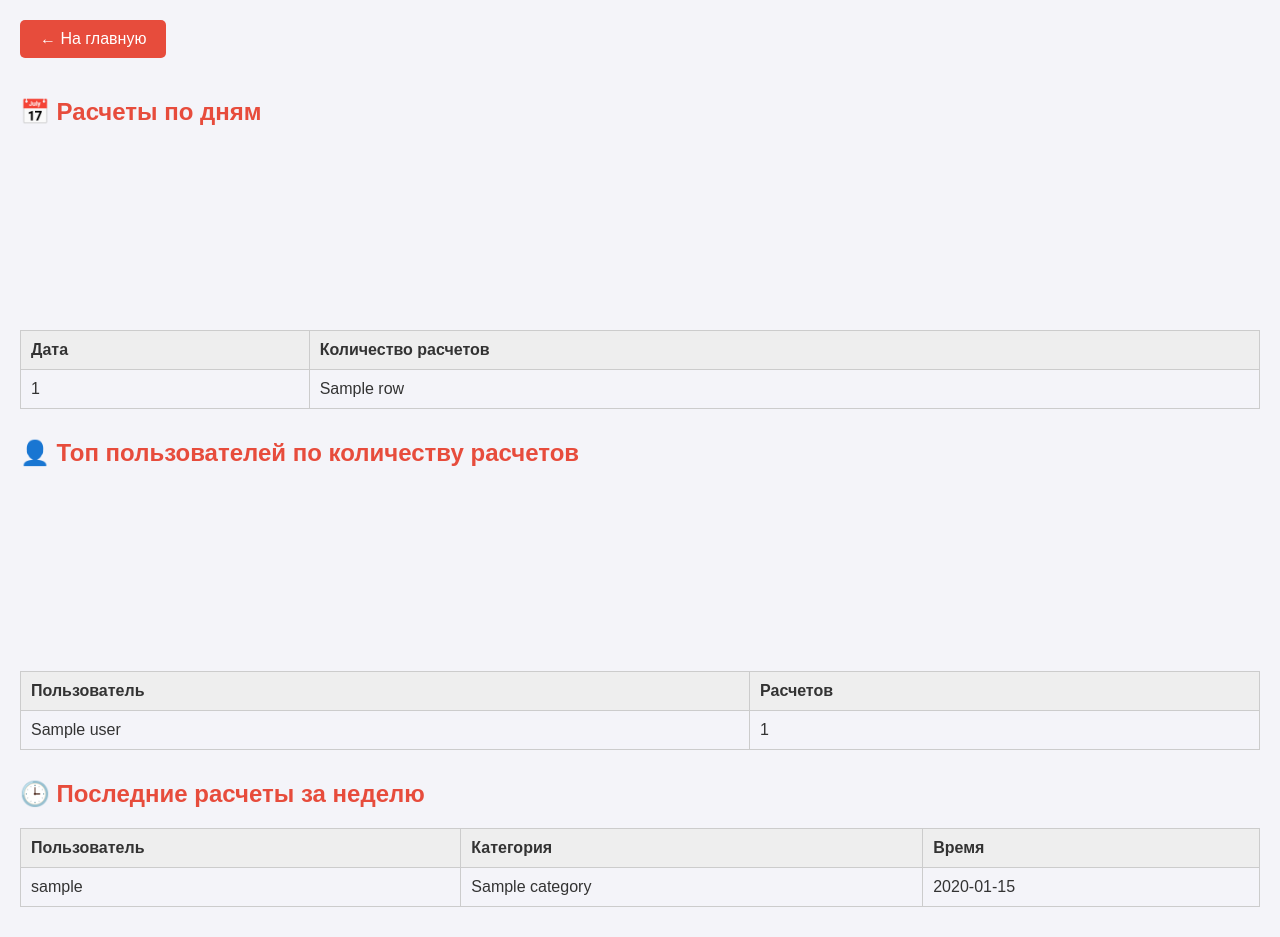
After one commit to chinatogether/delivery-calculator, a Flask app: template templates/dashboard.html in a window 1280 px wide. The commit adds this page. Run offline with Flask 3, Linux system fonts and the light colour scheme; the template is opened without the code that fills it: most values are stand-ins (such as "Sample title", 1, 10 or a date in 2020); a map, chart or similar area stays blank; some libraries are stand-ins or nearby versions.

Commit message:
Обновление основной страницы

```diff
--- a/app.py
+++ b/app.py
@@ -1,20 +1,18 @@
-from flask import Flask, request, redirect, send_from_directory, render_template_string
+from flask import Flask, request, redirect, send_from_directory, render_template_string, render_template
 import os
 from datetime import datetime
-import pandas as pd
 import psycopg2
-import time
 
-app = Flask(__name__)
+app = Flask(__name__, template_folder='templates')
 
 # Папка для хранения файлов
 UPLOAD_FOLDER = "/home/chinatogether/xlsx-files"
 app.config['UPLOAD_FOLDER'] = UPLOAD_FOLDER
 
-# Файл для хранения информации о последней загрузке
+# Файл для информации о последней загрузке
 LAST_FILE_INFO = "/home/chinatogether/xlsx-files/last_file_info.txt"
 
-# Стили для страницы
+# Стили для страницы (используется только в index)
 PAGE_STYLE = '''
 <style>
     body {
@@ -25,20 +23,24 @@ PAGE_STYLE = '''
     h1 {
         color: #333;
     }
-    p {
-        color: #555;
-    }
     a.button {
         display: inline-block;
         padding: 10px 20px;
-        margin: 10px 0;
-        background-color: red; /* Кнопки красного цвета */
+        margin-top: 10px;
+        background-color: red;
         color: white;
         text-decoration: none;
         border-radius: 5px;
     }
     a.button:hover {
         background-color: darkred;
+    }
+    .file-info {
+        margin-top: 20px;
+        background: #fff;
+        padding: 15px;
+        border-radius: 6px;
+        box-shadow: 0 2px 6px rgba(0,0,0,0.1);
     }
     form {
         margin-top: 20px;
@@ -64,49 +66,31 @@ def connect_to_db():
         user="chinatogether",
         password="O99ri1@",
         host="localhost",
-        port="5432",
-        connect_timeout=10  # Увеличиваем таймаут подключения
+        port="5432"
     )
 
-# Очистка таблиц перед загрузкой данных
+# Очистка таблиц перед загрузкой
 def clear_table():
     conn = connect_to_db()
     cursor = conn.cursor()
     try:
-        print("Очищаем таблицу weight...")
         cursor.execute("TRUNCATE TABLE delivery_test.weight;")
-        print("Очищаем таблицу density...")
         cursor.execute("TRUNCATE TABLE delivery_test.density;")
         conn.commit()
         print("Таблицы успешно очищены.")
     except Exception as e:
-        conn.rollback()  # Откатываем изменения в случае ошибки
+        conn.rollback()
         print(f"Ошибка при очистке таблиц: {str(e)}")
-        return f"Ошибка при очистке таблиц: {str(e)}", 500
     finally:
         cursor.close()
         conn.close()
 
-# Загрузка данных из файла в базу данных
+# Загрузка данных в БД
 def load_data_to_db(file_path):
     try:
-        start_time = time.time()
-        print("Чтение данных из файла...")
         weight_data = pd.read_excel(file_path, sheet_name="weight", header=0)
         density_data = pd.read_excel(file_path, sheet_name="density", header=0)
 
-        # Замена NaN на None
-        weight_data = weight_data.where(pd.notnull(weight_data), None)
-        density_data = density_data.where(pd.notnull(density_data), None)
-        print(f"Файл успешно прочитан за {time.time() - start_time:.2f} секунд.")
-
-        # Отладка: Вывод названий столбцов
-        print("Названия столбцов в листе 'weight':")
-        print(weight_data.columns)
-        print("Названия столбцов в листе 'density':")
-        print(density_data.columns)
-
-        # Проверка наличия необходимых столбцов
         required_columns_weight = [
             'Минимальный вес', 'Максимальный вес', 'Коэфициент мешок', 'Мешок',
             'Стоимость упаковки мешок', 'Стоимость разгрузки мешок', 'Коэфициент уголок',
@@ -119,120 +103,53 @@ def load_data_to_db(file_path):
             'Плотность', 'Быстрое авто ($/kg)', 'Обычное авто($/kg)'
         ]
 
-        missing_columns_weight = [col for col in required_columns_weight if col not in weight_data.columns]
-        if missing_columns_weight:
-            print(f"Ошибка: в листе 'weight' отсутствуют следующие столбцы: {missing_columns_weight}")
-            return f"Ошибка: в листе 'weight' отсутствуют следующие столбцы: {missing_columns_weight}", 400
+        missing_weight = [col for col in required_columns_weight if col not in weight_data.columns]
+        missing_density = [col for col in required_columns_density if col not in density_data.columns]
 
-        missing_columns_density = [col for col in required_columns_density if col not in density_data.columns]
-        if missing_columns_density:
-            print(f"Ошибка: в листе 'density' отсутствуют следующие столбцы: {missing_columns_density}")
-            return f"Ошибка: в листе 'density' отсутствуют следующие столбцы: {missing_columns_density}", 400
+        if missing_weight or missing_density:
+            raise ValueError(f"Недостающие столбцы: {missing_weight + missing_density}")
 
-        # Отладка: Вывод содержимого DataFrame
-        print("Первые 5 строк из листа 'weight':")
-        print(weight_data.head())
-        print("Первые 5 строк из листа 'density':")
-        print(density_data.head())
-
-    except Exception as e:
-        print(f"Ошибка при чтении файла: {str(e)}")
-        return f"Ошибка при чтении файла: {str(e)}", 400
-
-    try:
         conn = connect_to_db()
         cursor = conn.cursor()
 
-        # Проверка подключения к базе данных
-        cursor.execute("SELECT 1;")
-        result = cursor.fetchone()
-        print(f"Тестовое подключение к базе данных: {result}")
-
-        # Преобразование данных в Python-типы
-        def convert_to_python_types(row):
-            return tuple(float(value) if isinstance(value, (float, int)) else value for value in row)
-
-        # Пакетная вставка данных в таблицу weight
-        start_time = time.time()
-        print("Начало загрузки данных в таблицу weight...")
-        weight_data_tuples = [
-            (
-                row['Минимальный вес'],
-                row['Максимальный вес'],
-                row['Коэфициент мешок'],
-                row['Мешок'],
-                row['Стоимость упаковки мешок'],
-                row['Стоимость разгрузки мешок'],
-                row['Коэфициент уголок'],
-                row['Картонные уголки'],
-                row['Стоимость упаковки уголок'],
-                row['Стоимость разгрузки уголок'],
-                row['Коэфициент каркас'],
-                row['Деревянный каркас'],
-                row['Стоимость упаковки каркас'],
-                row['Стоимость разгрузки каркас']
-            )
+        weight_rows = [
+            tuple(row[col] for col in required_columns_weight)
             for _, row in weight_data.iterrows()
         ]
-        weight_data_tuples = [convert_to_python_types(row) for row in weight_data_tuples]
-        print(f"Подготовлено {len(weight_data_tuples)} строк для вставки в таблицу weight.")
-        print("Пример подготовленных данных для таблицы weight:")
-        for row in weight_data_tuples[:5]:  # Выводим первые 5 строк для проверки
-            print(row)
-
         cursor.executemany("""
             INSERT INTO delivery_test.weight (
-                min_weight, max_weight, coefficient_bag, bag, bag_packing_cost, bag_unloading_cost,
-                coefficient_corner, cardboard_corners, corner_packing_cost, corner_unloading_cost,
-                coefficient_frame, wooden_frame, frame_packing_cost, frame_unloading_cost
-            )
-            VALUES (%s, %s, %s, %s, %s, %s, %s, %s, %s, %s, %s, %s, %s, %s)
-        """, weight_data_tuples)
-        print(f"Данные успешно загружены в таблицу weight за {time.time() - start_time:.2f} секунд.")
+                min_weight, max_weight, coefficient_bag, bag,
+                bag_packing_cost, bag_unloading_cost,
+                coefficient_corner, cardboard_corners,
+                corner_packing_cost, corner_unloading_cost,
+                coefficient_frame, wooden_frame,
+                frame_packing_cost, frame_unloading_cost
+            ) VALUES (%s, %s, %s, %s, %s, %s, %s, %s, %s, %s, %s, %s, %s, %s)
+        """, weight_rows)
 
-        # Пакетная вставка данных в таблицу density
-        start_time = time.time()
-        print("Начало загрузки данных в таблицу density...")
-        density_data_tuples = [
-            (
-                row['Категория'],
-                row['Минимальная плотность'],
-                row['Максимальная плотность'],
-                row['Плотность'],
-                row['Быстрое авто ($/kg)'],
-                row['Обычное авто($/kg)']
-            )
+        density_rows = [
+            tuple(row[col] for col in required_columns_density)
             for _, row in density_data.iterrows()
         ]
-        density_data_tuples = [convert_to_python_types(row) for row in density_data_tuples]
-        print(f"Подготовлено {len(density_data_tuples)} строк для вставки в таблицу density.")
-        print("Пример подготовленных данных для таблицы density:")
-        for row in density_data_tuples[:5]:  # Выводим первые 5 строк для проверки
-            print(row)
-
         cursor.executemany("""
             INSERT INTO delivery_test.density (
-                category, min_density, max_density, density_range,
-                fast_delivery_cost, regular_delivery_cost
-            )
-            VALUES (%s, %s, %s, %s, %s, %s)
-        """, density_data_tuples)
-        print(f"Данные успешно загружены в таблицу density за {time.time() - start_time:.2f} секунд.")
+                category, min_density, max_density,
+                density_range, fast_delivery_cost, regular_delivery_cost
+            ) VALUES (%s, %s, %s, %s, %s, %s)
+        """, density_rows)
 
         conn.commit()
         cursor.close()
         conn.close()
-        return "Данные успешно загружены в базу данных!"
-
+        return "Данные успешно загружены!"
     except Exception as e:
-        conn.rollback()  # Откатываем изменения в случае ошибки
-        print(f"Ошибка при загрузке данных в базу данных: {str(e)}")
-        return f"Ошибка при загрузке данных в базу данных: {str(e)}", 500
+        conn.rollback()
+        print(f"Ошибка при загрузке данных: {str(e)}")
+        return f"Ошибка при загрузке данных: {str(e)}"
 
 # Главная страница
 @app.route('/')
 def index():
-    # Чтение информации о последнем файле
     if os.path.exists(LAST_FILE_INFO):
         with open(LAST_FILE_INFO, 'r') as f:
             last_file_info = f.read()
@@ -242,10 +159,7 @@ def index():
     return render_template_string('''
         <!DOCTYPE html>
         <html>
-        <head>
-            <title>Главная страница</title>
-            ''' + PAGE_STYLE + '''
-        </head>
+        <head><title>Главная</title>''' + PAGE_STYLE + '''</head>
         <body>
             <h1>Главная страница</h1>
             <p><strong>Последний загруженный файл:</strong> {{ last_file_info }}</p>
@@ -256,12 +170,11 @@ def index():
             <br>
             <a href="/download" class="button">Скачать последний файл</a>
             <br><br>
-            <a href="/" class="button">На главную</a>
-        </body>
-        </html>
+            <a href="/dashboard" class="button">📊 Перейти к дашборду</a>
+        </body></html>
     ''', last_file_info=last_file_info)
 
-# Маршрут для загрузки файла
+# Маршрут загрузки файла
 @app.route('/upload', methods=['POST'])
 def upload_file():
     if 'file' not in request.files:
@@ -270,64 +183,164 @@ def upload_file():
     if file.filename == '':
         return "Ошибка: имя файла пустое", 400
 
-    # Сохраняем файл под фиксированным именем
     fixed_filename = "delivery_parameter.xlsx"
     file.save(os.path.join(app.config['UPLOAD_FOLDER'], fixed_filename))
 
-    # Записываем информацию о последнем файле
     timestamp = datetime.now().strftime("%Y-%m-%d %H:%M:%S")
-    original_filename = file.filename
+    original_name = file.filename
     with open(LAST_FILE_INFO, 'w') as f:
-        f.write(f"{original_filename} (загружен {timestamp})")
+        f.write(f"{original_name} (загружен {timestamp})")
 
-    # Очищаем таблицы перед загрузкой данных
     clear_table()
-
-    # Загружаем данные в базу данных
-    file_path = os.path.join(app.config['UPLOAD_FOLDER'], fixed_filename)
-    result = load_data_to_db(file_path)
+    result = load_data_to_db(os.path.join(app.config['UPLOAD_FOLDER'], fixed_filename))
 
     return f'''
-        <!DOCTYPE html>
-        <html>
-        <head>
-            <title>Файл загружен</title>
-            ''' + PAGE_STYLE + '''
-        </head>
-        <body>
+        <html><head><title>Файл загружен</title></head>
+        <body style="font-family: Arial; padding: 20px;">
             <h1>Файл успешно загружен!</h1>
-            <p>Файл '{original_filename}' сохранён как 'delivery_parameter.xlsx'.</p>
+            <p>Файл "{original_name}" сохранён как "{fixed_filename}".</p>
             <p>{result}</p>
             <a href="/" class="button">На главную</a>
-        </body>
-        </html>
+        </body></html>
     '''
 
-# Маршрут для скачивания файла
-@app.route('/download', methods=['GET'])
+# Маршрут скачивания файла
+@app.route('/download')
 def download_file():
-    # Фиксированное имя файла
     fixed_filename = "delivery_parameter.xlsx"
-
-    # Проверяем, существует ли файл
-    file_path = os.path.join(app.config['UPLOAD_FOLDER'], fixed_filename)
-    if not os.path.exists(file_path):
-        return '''
-            <!DOCTYPE html>
-            <html>
-            <head>
-                <title>Ошибка</title>
-                ''' + PAGE_STYLE + '''
-            </head>
-            <body>
+    path = os.path.join(app.config['UPLOAD_FOLDER'], fixed_filename)
+    if not os.path.exists(path):
+        return f'''
+            <html><head><title>Ошибка</title></head>
+            <body style="font-family: Arial; padding: 20px;">
                 <h1>Ошибка</h1>
                 <p>Файл не найден.</p>
                 <a href="/" class="button">На главную</a>
-            </body>
-            </html>
+            </body></html>
         ''', 404
+    return send_from_directory(app.config['UPLOAD_FOLDER'], fixed_filename, as_attachment=True)
 
-    return send_from_directory(app.config['UPLOAD_FOLDER'], fixed_filename, as_attachment=True)
+# Получение данных из таблицы weight
+def get_weight_data():
+    conn = connect_to_db()
+    cursor = conn.cursor()
+    try:
+        cursor.execute("SELECT * FROM delivery_test.weight ORDER BY id ASC LIMIT 100")
+        columns = [desc[0] for desc in cursor.description]
+        rows = cursor.fetchall()
+        return {"columns": columns, "rows": rows}
+    finally:
+        cursor.close()
+        conn.close()
+
+# Получение данных из таблицы density
+def get_density_data():
+    conn = connect_to_db()
+    cursor = conn.cursor()
+    try:
+        cursor.execute("SELECT * FROM delivery_test.density ORDER BY id ASC LIMIT 100")
+        columns = [desc[0] for desc in cursor.description]
+        rows = cursor.fetchall()
+        return {"columns": columns, "rows": rows}
+    finally:
+        cursor.close()
+        conn.close()
+
+# Получение аналитики по расчетам
+def get_analytics_data():
+    conn = connect_to_db()
+    cursor = conn.cursor()
+    try:
+        cursor.execute("SELECT COUNT(*) FROM delivery_test.user_calculation")
+        total_calculations = cursor.fetchone()[0]
+
+        cursor.execute("SELECT COUNT(*) FROM delivery_test.user_calculation WHERE created_at >= CURRENT_DATE")
+        today_calculations = cursor.fetchone()[0]
+
+        cursor.execute("SELECT AVG(total_weight) FROM delivery_test.user_calculation")
+        avg_weight = cursor.fetchone()[0] or 0
+
+        cursor.execute("""
+            SELECT category, COUNT(*) as count
+            FROM delivery_test.user_calculation
+            GROUP BY category
+            ORDER BY count DESC
+            LIMIT 1
+        """)
+        popular_category_data = cursor.fetchone()
+        popular_category = popular_category_data[0] if popular_category_data else "Нет данных"
+
+        cursor.execute("""
+            SELECT COUNT(DISTINCT telegram_user_id)
+            FROM delivery_test.user_calculation
+            WHERE created_at >= CURRENT_DATE - INTERVAL '7 days'
+        """)
+        active_users = cursor.fetchone()[0]
+
+        return {
+            'total_calculations': total_calculations,
+            'today_calculations': today_calculations,
+            'avg_weight': float(avg_weight),
+            'popular_category': popular_category,
+            'active_users': active_users
+        }
+    except Exception as e:
+        print(f"Ошибка при получении статистики: {str(e)}")
+        return None
+    finally:
+        cursor.close()
+        conn.close()
+
+# Дашборд с данными из weight и density + графики
+@app.route('/dashboard')
+def dashboard():
+    conn = connect_to_db()
+    cursor = conn.cursor()
+
+    try:
+        # Расчеты по дням
+        cursor.execute("""
+            SELECT DATE(created_at) AS date, COUNT(*) AS count
+            FROM delivery_test.user_calculation
+            GROUP BY DATE(created_at)
+            ORDER BY date DESC
+            LIMIT 30
+        """)
+        calculations_by_day = cursor.fetchall()
+
+        # Топ пользователей по количеству расчетов
+        cursor.execute("""
+            SELECT u.username, COUNT(c.id) AS calculation_count
+            FROM delivery_test.telegram_users u
+            JOIN delivery_test.user_calculation c ON u.id = c.telegram_user_id
+            GROUP BY u.username
+            ORDER BY calculation_count DESC
+            LIMIT 5
+        """)
+        calculations_per_user = cursor.fetchall()
+
+        # Последние расчеты за неделю
+        cursor.execute("""
+            SELECT u.username, c.category, c.created_at
+            FROM delivery_test.user_calculation c
+            LEFT JOIN delivery_test.telegram_users u ON c.telegram_user_id = u.id
+            WHERE c.created_at >= CURRENT_DATE - INTERVAL '7 days'
+            ORDER BY c.created_at DESC
+            LIMIT 50
+        """)
+        recent_calculations = cursor.fetchall()
+
+    except Exception as e:
+        print(f"Ошибка при загрузке дашборда: {str(e)}")
+        return "Ошибка при загрузке данных", 500
+    finally:
+        cursor.close()
+        conn.close()
+
+    return render_template('dashboard.html',
+                           calculations_by_day=calculations_by_day,
+                           calculations_per_user=calculations_per_user,
+                           recent_calculations=recent_calculations)
 
 if __name__ == '__main__':
     app.run(host='0.0.0.0', port=8060)
--- a/bot.py
+++ b/bot.py
@@ -18,7 +18,7 @@ logger = logging.getLogger(__name__)
 # Загрузка переменных окружения
 load_dotenv()
 API_TOKEN = os.getenv('API_TOKEN')
-WEB_APP_URL = os.getenv('WEB_APP_URL', 'http://84.201.187.187:8061')
+WEB_APP_URL = os.getenv('WEB_APP_URL', 'https://china-together.ru')
 
 # Инициализация бота и хранилища состояний
 bot = Bot(token=API_TOKEN)
--- /dev/null
+++ b/templates/dashboard.html
@@ -0,0 +1,137 @@
+<!DOCTYPE html>
+<html lang="ru">
+<head>
+    <meta charset="UTF-8">
+    <title>📊 Дашборд</title>
+    <script src="https://cdn.jsdelivr.net/npm/chart.js"></script>
+    <style>
+        body {
+            font-family: Arial, sans-serif;
+            background-color: #f4f4f9;
+            margin: 20px;
+            color: #333;
+        }
+        h2 {
+            color: #e74c3c;
+        }
+        table {
+            width: 100%;
+            border-collapse: collapse;
+            margin-bottom: 30px;
+        }
+        th, td {
+            padding: 10px;
+            border: 1px solid #ccc;
+            text-align: left;
+        }
+        th {
+            background-color: #eee;
+        }
+        a.button {
+            display: inline-block;
+            padding: 10px 20px;
+            margin-bottom: 20px;
+            background-color: #e74c3c;
+            color: white;
+            text-decoration: none;
+            border-radius: 5px;
+        }
+        a.button:hover {
+            background-color: #c0392b;
+        }
+        canvas {
+            max-width: 600px;
+            margin-bottom: 30px;
+        }
+    </style>
+</head>
+<body>
+
+    <a href="/" class="button">← На главную</a>
+
+    <h2>📅 Расчеты по дням</h2>
+    <canvas id="calculationsByDayChart"></canvas>
+    <table>
+        <tr><th>Дата</th><th>Количество расчетов</th></tr>
+        {% for row in calculations_by_day %}
+        <tr><td>{{ row[0] }}</td><td>{{ row[1] }}</td></tr>
+        {% endfor %}
+    </table>
+
+    <h2>👤 Топ пользователей по количеству расчетов</h2>
+    <canvas id="userCalculationsChart"></canvas>
+    <table>
+        <tr><th>Пользователь</th><th>Расчетов</th></tr>
+        {% for user, count in calculations_per_user %}
+        <tr><td>{{ user }}</td><td>{{ count }}</td></tr>
+        {% endfor %}
+    </table>
+
+    <h2>🕒 Последние расчеты за неделю</h2>
+    <table>
+        <tr><th>Пользователь</th><th>Категория</th><th>Время</th></tr>
+        {% for username, category, created_at in recent_calculations %}
+        <tr><td>{{ username }}</td><td>{{ category }}</td><td>{{ created_at.strftime('%d.%m.%Y %H:%M') }}</td></tr>
+        {% endfor %}
+    </table>
+
+    <script>
+        // График: Расчеты по дням
+        const ctx1 = document.getElementById('calculationsByDayChart').getContext('2d');
+        new Chart(ctx1, {
+            type: 'bar',
+            data: {
+                labels: [ {% for row in calculations_by_day %}"{{ row[0] }}",{% endfor %} ],
+                datasets: [{
+                    label: 'Количество расчетов',
+                    data: [ {% for row in calculations_by_day %}{{ row[1] }},{% endfor %} ],
+                    backgroundColor: 'rgba(230, 66, 53, 0.6)',
+                    borderColor: 'rgba(230, 66, 53, 1)',
+                    borderWidth: 1
+                }]
+            },
+            options: {
+                responsive: true,
+                scales: {
+                    y: {
+                        beginAtZero: true,
+                        title: { display: true, text: 'Расчеты' }
+                    },
+                    x: {
+                        title: { display: true, text: 'Дата' }
+                    }
+                }
+            }
+        });
+
+        // График: Топ пользователей
+        const ctx2 = document.getElementById('userCalculationsChart').getContext('2d');
+        new Chart(ctx2, {
+            type: 'bar',
+            data: {
+                labels: [ {% for user, count in calculations_per_user %}"{{ user }}",{% endfor %} ],
+                datasets: [{
+                    label: 'Количество расчетов',
+                    data: [ {% for user, count in calculations_per_user %}{{ count }},{% endfor %} ],
+                    backgroundColor: 'rgba(52, 152, 219, 0.6)',
+                    borderColor: 'rgba(52, 152, 219, 1)',
+                    borderWidth: 1
+                }]
+            },
+            options: {
+                responsive: true,
+                scales: {
+                    y: {
+                        beginAtZero: true,
+                        title: { display: true, text: 'Расчеты' }
+                    },
+                    x: {
+                        title: { display: true, text: 'Пользователь' }
+                    }
+                }
+            }
+        });
+    </script>
+
+</body>
+</html>
--- a/templates/result.html
+++ b/templates/result.html
@@ -4,6 +4,7 @@
     <meta charset="UTF-8">
     <meta name="viewport" content="width=device-width, initial-scale=1.0, maximum-scale=1.0, user-scalable=no">
     <title>Результаты расчета - China Together</title>
+    <link rel="icon" href="/favicon.ico" type="image/x-icon">
     <script src="https://telegram.org/js/telegram-web-app.js"></script>
     <style>
         :root {
```
Also changed, not shown: api.py (+25 -23 lines), templates/index.html (+28 -31 lines), 3 other files.
